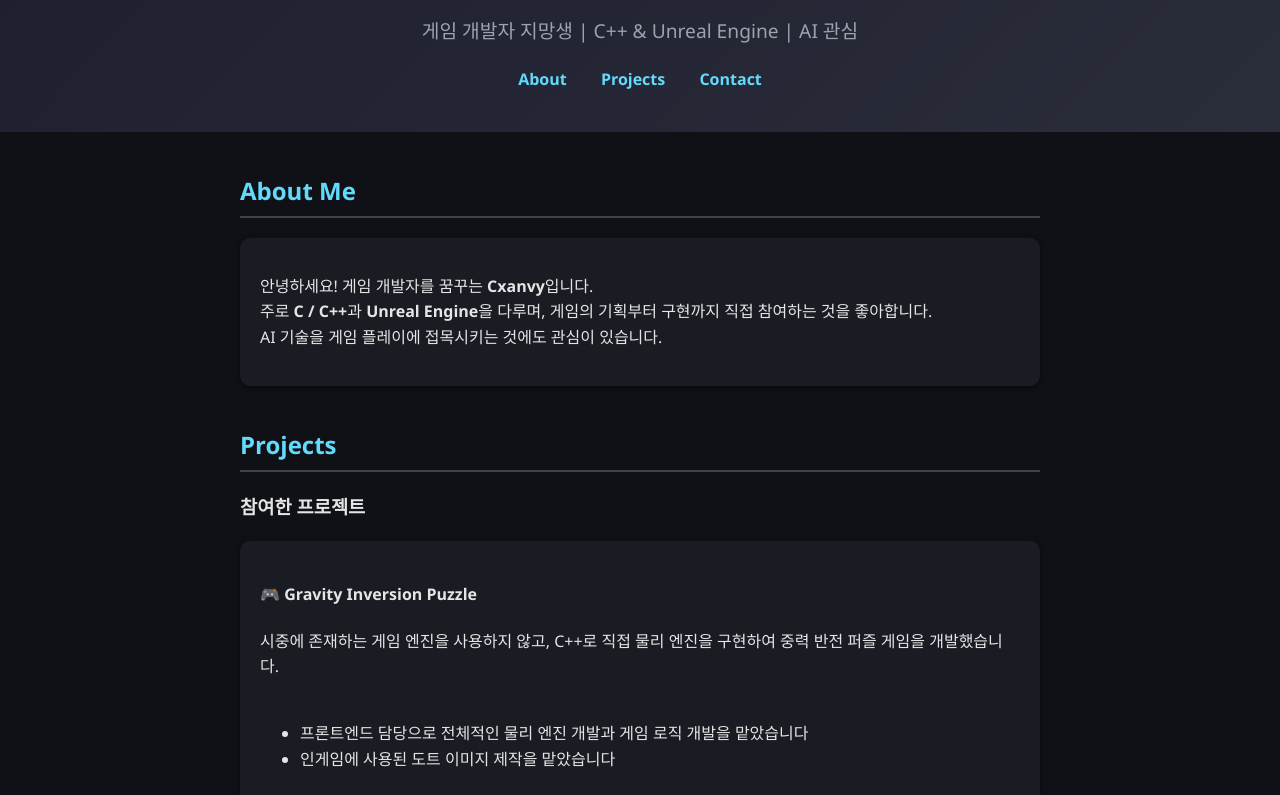
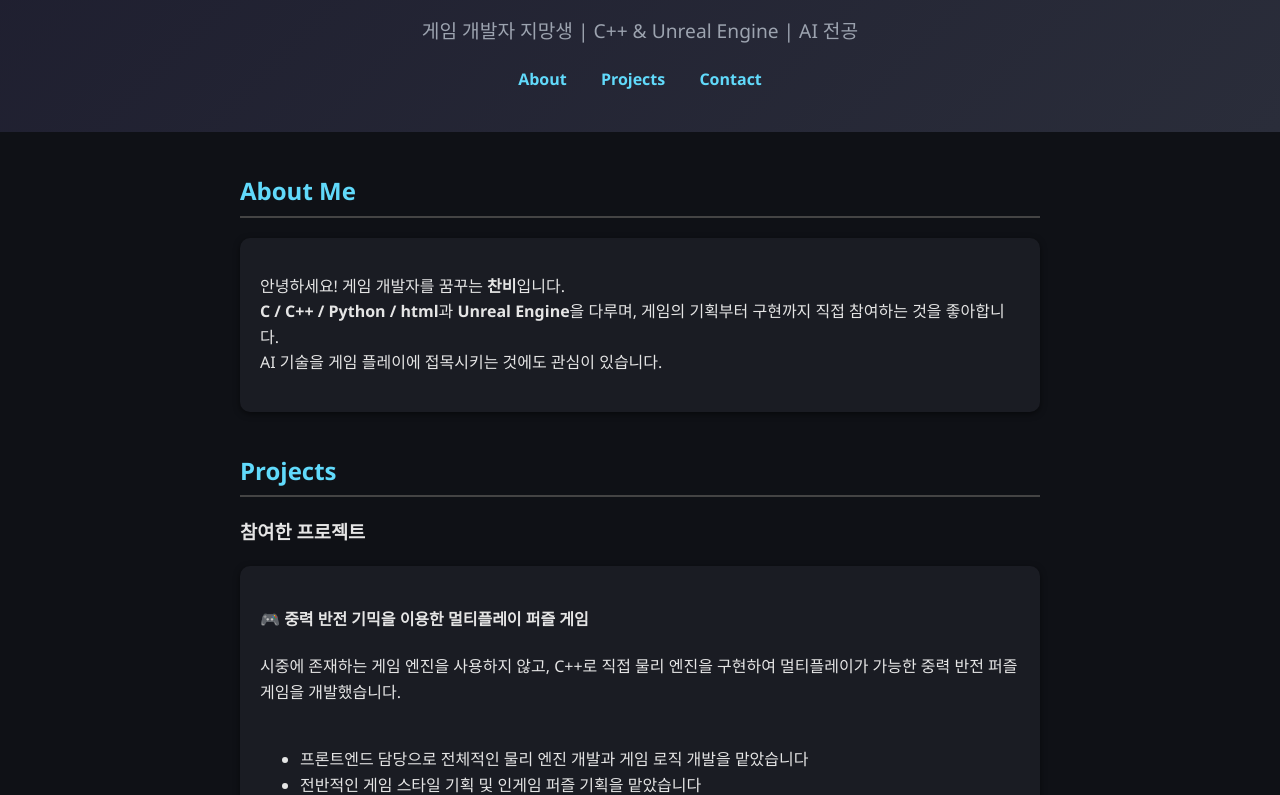
Before and after one commit to cxanvy/cxanvy.github.io, a plain HTML site: page index.html in a window 1280 px wide. Shown: the part 160-955 px from the top of the page. Drawn offline with Linux system fonts and the light colour scheme.

Commit message:
Update index.html -3
세부내용 변경

```diff
--- a/index.html
+++ b/index.html
@@ -67,7 +67,7 @@
 <body>
   <header>
     <h1>Cxanvy</h1>
-    <p>게임 개발자 지망생 | C++ & Unreal Engine | AI 관심</p>
+    <p>게임 개발자 지망생 | C++ & Unreal Engine | AI 전공</p>
     <nav>
       <a href="#about">About</a>
       <a href="#projects">Projects</a>
@@ -79,8 +79,8 @@
     <h2>About Me</h2>
     <div class="card">
       <p>
-        안녕하세요! 게임 개발자를 꿈꾸는 <strong>Cxanvy</strong>입니다.<br>
-        주로 <strong>C / C++</strong>과 <strong>Unreal Engine</strong>을 다루며,
+        안녕하세요! 게임 개발자를 꿈꾸는 <strong>찬비</strong>입니다.<br>
+        <strong>C / C++ / Python / html</strong>과 <strong>Unreal Engine</strong>을 다루며,
         게임의 기획부터 구현까지 직접 참여하는 것을 좋아합니다.<br>
         AI 기술을 게임 플레이에 접목시키는 것에도 관심이 있습니다.
       </p>
@@ -92,14 +92,15 @@
 
     <h3>참여한 프로젝트</h3>
     <div class="card">
-      <h4>🎮 Gravity Inversion Puzzle</h4>
+      <h4>🎮 중력 반전 기믹을 이용한 멀티플레이 퍼즐 게임</h4>
       <p>
         시중에 존재하는 게임 엔진을 사용하지 않고, C++로 직접 물리 엔진을 구현하여
-        중력 반전 퍼즐 게임을 개발했습니다.<br><br>
+        멀티플레이가 가능한 중력 반전 퍼즐 게임을 개발했습니다.<br><br>
       </p>
       <ul>
         <li>프론트엔드 담당으로 전체적인 물리 엔진 개발과 게임 로직 개발을 맡았습니다</li>
-        <li>인게임에 사용된 도트 이미지 제작을 맡았습니다</li>
+        <li>전반적인 게임 스타일 기획 및 인게임 퍼즐 기획을 맡았습니다</li>
+        <li>게임에 사용된 도트 이미지 제작을 맡았습니다</li>
       </ul>
     </div>
 
```
